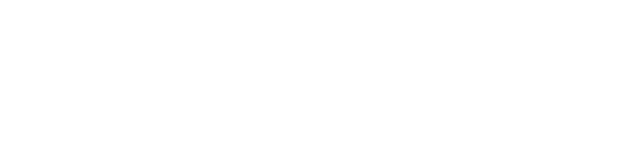
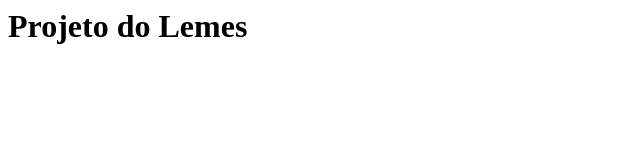
Before and after one commit to lemesdev/curso-git, a plain HTML site: page index.html in a window 1280 px wide. Shown: the whole page, without its empty margins (0-640 px from the left). Drawn offline with Linux system fonts and the light colour scheme.

Commit message:
titulo da pagina

```diff
--- a/index.html
+++ b/index.html
@@ -2,6 +2,7 @@
     <head>
     </head>
     <body>
+        <h1>Projeto do Lemes</h1>
     </body>
 
 </html>
```
